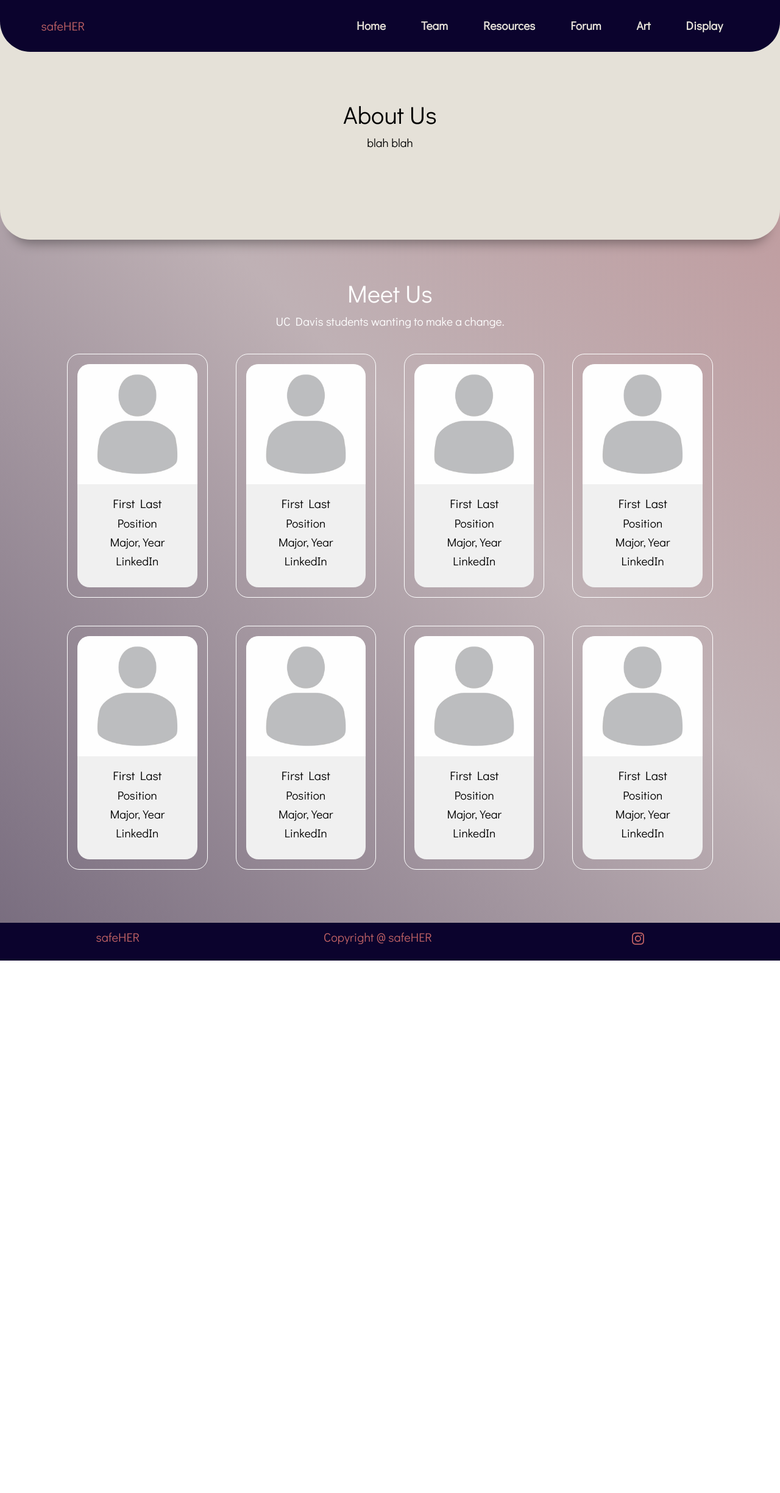
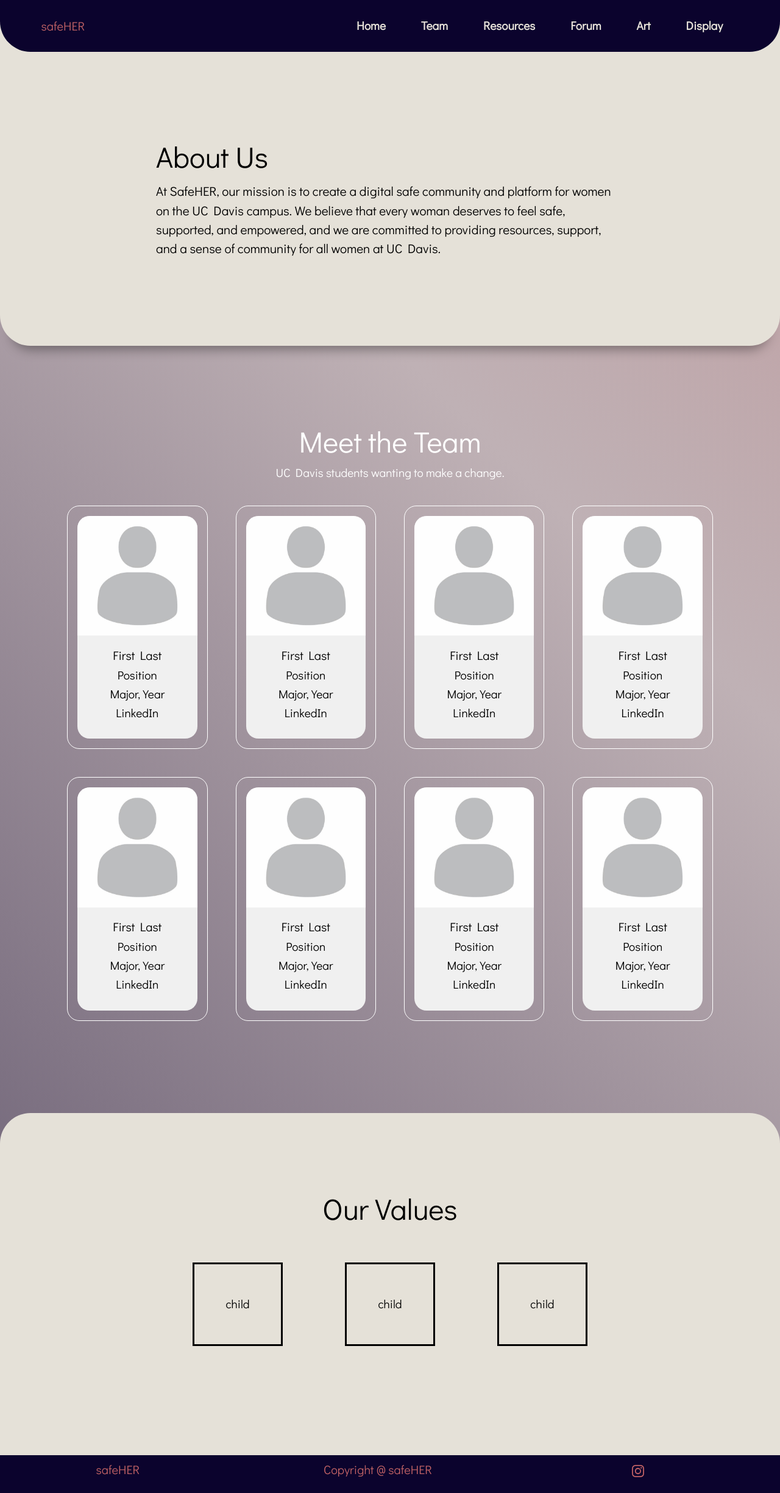
Before and after one commit to ArchitaSarin/safe-her1, a React (Create React App) app in the folder my-app/: page /team in a window 1280 px wide. Shown: the whole page at 61% size. Before the commit the page ends 1575 px from the top, so only its background shows below. Built offline with nearby package versions, Linux system fonts and the light colour scheme.

Commit message:
Updated teams page

```diff
--- a/my-app/src/Components/team.js
+++ b/my-app/src/Components/team.js
@@ -8,10 +8,12 @@ export const Team = () => {
         <div>
             <div className="about-us-team">
                 <h1> About Us </h1>
-                <p> blah blah </p>
+                <p>
+                At SafeHER, our mission is to create a digital safe community and platform for women on the UC Davis campus. We believe that every woman deserves to feel safe, supported, and empowered, and we are committed to providing resources, support, and a sense of community for all women at UC Davis.
+                </p>
             </div>
             <div className="intro">
-                <h1> Meet Us </h1>
+                <h1> Meet the Team </h1>
                 <p>UC Davis students wanting to make a change.</p>
 
                 <div>
@@ -28,7 +30,12 @@ export const Team = () => {
             </div>
 
             <div className="team_impact">
-
+                <h1> Our Values </h1>
+                <div className="pillars-parent">
+                    <div className="pillars-child">child</div>
+                    <div className="pillars-child">child</div>
+                    <div className="pillars-child">child</div>
+                </div>
             </div>
         </div>
     )
--- a/my-app/src/Styles/team.css
+++ b/my-app/src/Styles/team.css
@@ -7,27 +7,34 @@ div {
 
 .about-us-team {
     background-color: #e5e1d8;
-    padding-top: 20%;
+    padding-top: 25%;
     padding-bottom: 10%;
+    padding-left: 20%;
+    padding-right: 20%;
     margin-top: -15%;
     border-radius: 50px;
-    text-align: center;
+    text-align: left;
     color: black;
     box-shadow: 0 25px 20px -20px rgba(0, 0, 0, 0.4);
 }
 
+.about-us-team p {
+    font-size: 1.3rem;
+    padding-top: 5px;
+}
+
 .intro {
     color: #fff;
-    padding: 5%;
+    padding: 10% 5%;
 }
 
 h1 {
-    font-size: 40px;
+    font-size: 3rem;
 }
 
 .parent {
     text-align: center;
-    padding-top: 5%;
+    padding-top: 10%;
     padding-bottom: 5%;
 }
 
@@ -67,3 +74,28 @@ img {
     color: black;
     line-height: 15px;
 }
+
+.team_impact {
+    background-color: #e5e1d8;
+    padding: 10%;
+    border-top-right-radius: 50px;
+    border-top-left-radius: 50px;
+    text-align: center;
+    color: black;
+    box-shadow: 0 25px 20px -20px rgba(0, 0, 0, 0.4);
+}
+
+.team_impact .pillars {
+    color: white;
+}
+
+.pillars-parent {
+    text-align: center;
+}
+
+.pillars-child {
+    display: inline-block;
+    border: 3px black solid;
+    padding: 5%;
+    margin: 5%;
+}
```
